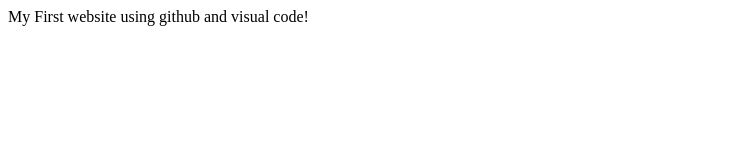
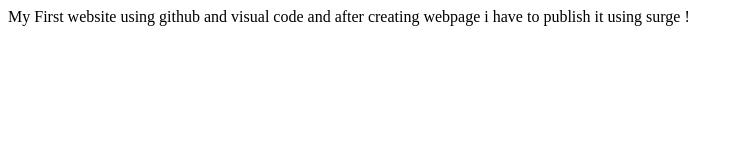
Before and after one commit to imtiaz051/bootcamp2020, a plain HTML site: page index.html in a window 1280 px wide. Shown: the whole page, without its empty margins (0-743 px from the left). Drawn offline with Linux system fonts and the light colour scheme.

Commit message:
updated index.html
change descriptions

```diff
--- a/index.html
+++ b/index.html
@@ -7,7 +7,7 @@
 </head>
 <body>
    <div>
-       My First website using github and visual code!
+       My First website using github and visual code and after creating webpage i have to publish it using surge !
    </div>
 </body>
 </html>
```
